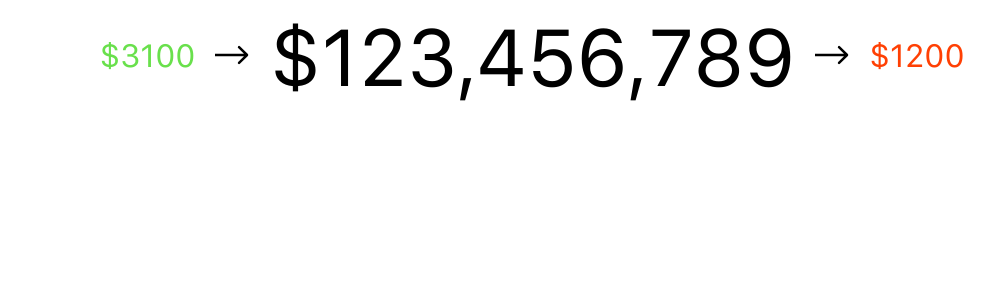
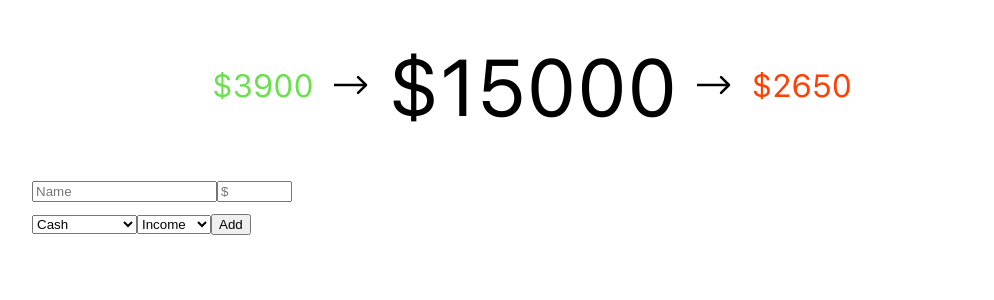
Before and after one commit to Mito6211/moneytracker, a React (Create React App) app: page / in a window 1280 px wide. Shown: the top 300 px of the page, without its empty margins (108-1102 px from the left). Built offline with nearby package versions, Linux system fonts and the light colour scheme.

Commit message:
Added form and income + expense calculations

```diff
--- a/src/App.css
+++ b/src/App.css
@@ -1,6 +1,10 @@
 @font-face {
     font-family: SF;
     src: url("sf-pro-text-regular.woff");
+}
+
+* {
+    box-sizing: border-box;
 }
 
 body {
@@ -11,6 +15,7 @@ body {
 }
 
 .app {
+    max-width: 1000px;
     margin: 0 auto;
 }
 
@@ -18,8 +23,7 @@ body {
     display: flex;
     align-items: center;
     width: fit-content;
-    margin-left: auto;
-    margin-right: auto;
+    margin: 30px auto;
 }
 
 .income,
@@ -41,6 +45,19 @@ body {
     color: #ff4004;
 }
 
+.form-entry {
+    display: flex;
+    flex-direction: column;
+}
+
+.form-entry > div {
+    flex: 1;
+}
+
+.form-entry-amount {
+    width: 75px;
+}
+
 @media (max-width: 900px) {
     .top-money-display {
         flex-direction: column;
--- a/src/App.js
+++ b/src/App.js
@@ -1,18 +1,122 @@
-import React from "react";
+import React, { useState } from "react";
 import Arrow from "./Arrow";
 
 import "./App.css";
 
 function App() {
+    const [formData, setFormData] = useState({
+        entryName: "",
+        entryType: "cash",
+        entryIncomeOrExpense: "income",
+        entryAmount: "",
+    });
+
+    const handleChange = (e) => {
+        const { name, value } = e.target;
+        setFormData((prev) => ({
+            ...prev,
+            [name]: value,
+        }));
+    };
+
+    React.useEffect(() => {
+        console.log(formData);
+    }, [formData]);
+
+    const [entries, setEntries] = useState([
+        {
+            id: 1,
+            name: "Mortgage Payment",
+            amount: 2500,
+            type: "bankAccount",
+            isIncome: false,
+        },
+        {
+            id: 2,
+            name: "Paycheck",
+            amount: 3400,
+            type: "bankAccount",
+            isIncome: true,
+        },
+        {
+            id: 3,
+            name: "Groceries",
+            amount: 150,
+            type: "cash",
+            isIncome: false,
+        },
+        {
+            id: 4,
+            name: "Sold Phone",
+            amount: 500,
+            type: "cash",
+            isIncome: true,
+        },
+    ]);
+
     return (
         <div className="app">
             <div className="top-money-display">
-                <span className="income stroke-text">$3100</span>
+                <span className="income stroke-text">
+                    {"$" +
+                        entries.reduce(
+                            (acc, cur) => acc + (cur.isIncome ? cur.amount : 0),
+                            0
+                        )}
+                </span>
                 <Arrow />
-                <span className="total stroke-text">$123,456,789</span>
+                <span className="total stroke-text">$15000</span>
                 <Arrow />
-                <span className="expenses stroke-text">$1200</span>
+                <span className="expenses stroke-text">
+                    {"$" +
+                        entries.reduce(
+                            (acc, cur) => acc + (cur.isIncome ? 0 : cur.amount),
+                            0
+                        )}
+                </span>
             </div>
+            <form className="form-entry">
+                <div>
+                    <input
+                        type="text"
+                        placeholder="Name"
+                        className="form-entry-name"
+                        name="entryName"
+                        value={formData.entryName}
+                        onChange={handleChange}
+                    />
+                    <input
+                        type="number"
+                        placeholder="$"
+                        className="form-entry-amount"
+                        name="entryAmount"
+                        value={formData.entryAmount}
+                        onChange={handleChange}
+                    />
+                </div>
+                <div>
+                    <select
+                        className="form-entry-select"
+                        name="entryType"
+                        value={formData.entryType}
+                        onChange={handleChange}
+                    >
+                        <option value="cash">Cash</option>
+                        <option value="bankAccount">Bank Account</option>
+                        <option value="giftCard">Gift Card</option>
+                    </select>
+                    <select
+                        className="form-entry-select"
+                        name="entryIncomeOrExpense"
+                        value={formData.entryIncomeOrExpense}
+                        onChange={handleChange}
+                    >
+                        <option value="income">Income</option>
+                        <option value="expense">Expense</option>
+                    </select>
+                    <button>Add</button>
+                </div>
+            </form>
         </div>
     );
 }
```
Also changed, not shown: 1 other file (tests, documents, lock files or other folders).
